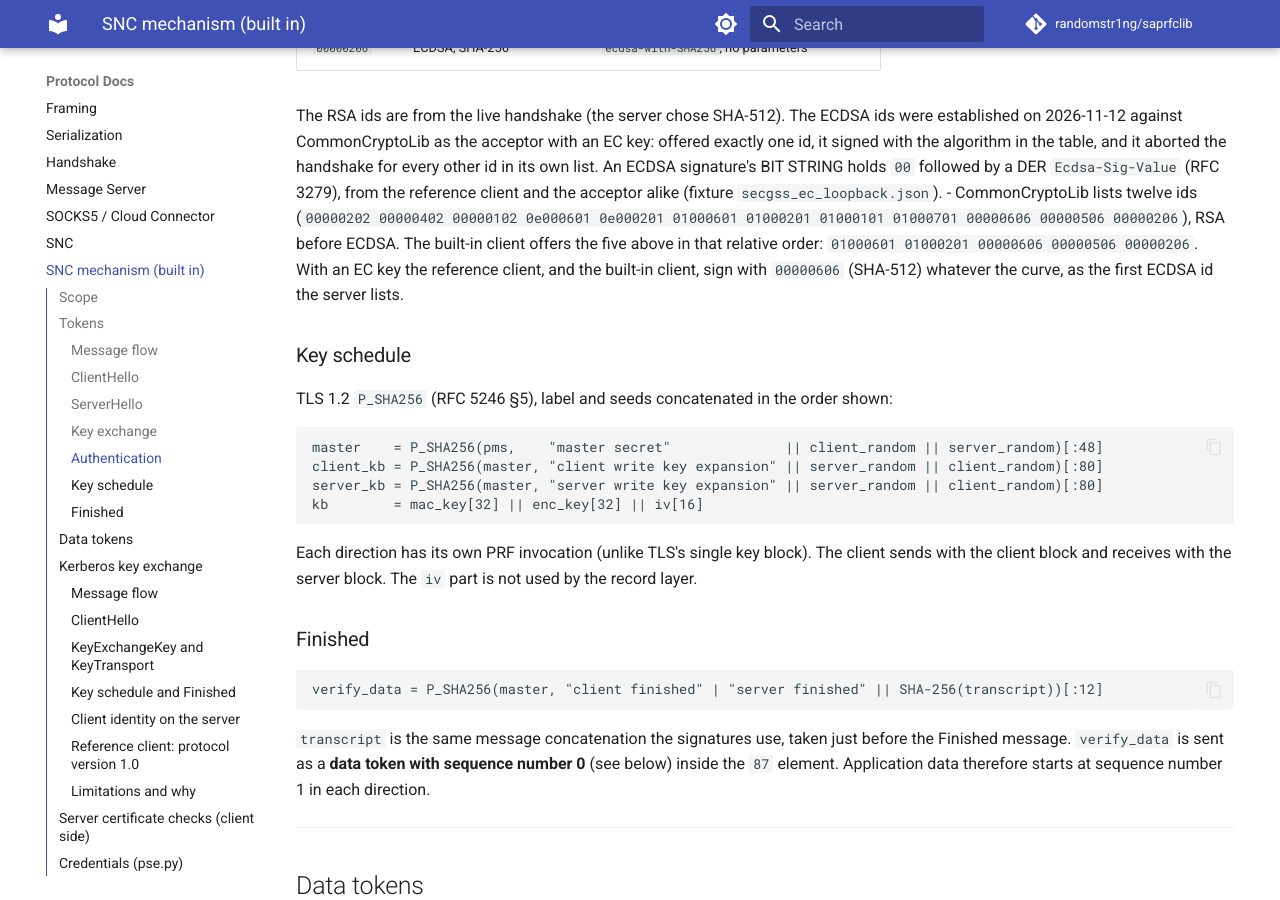
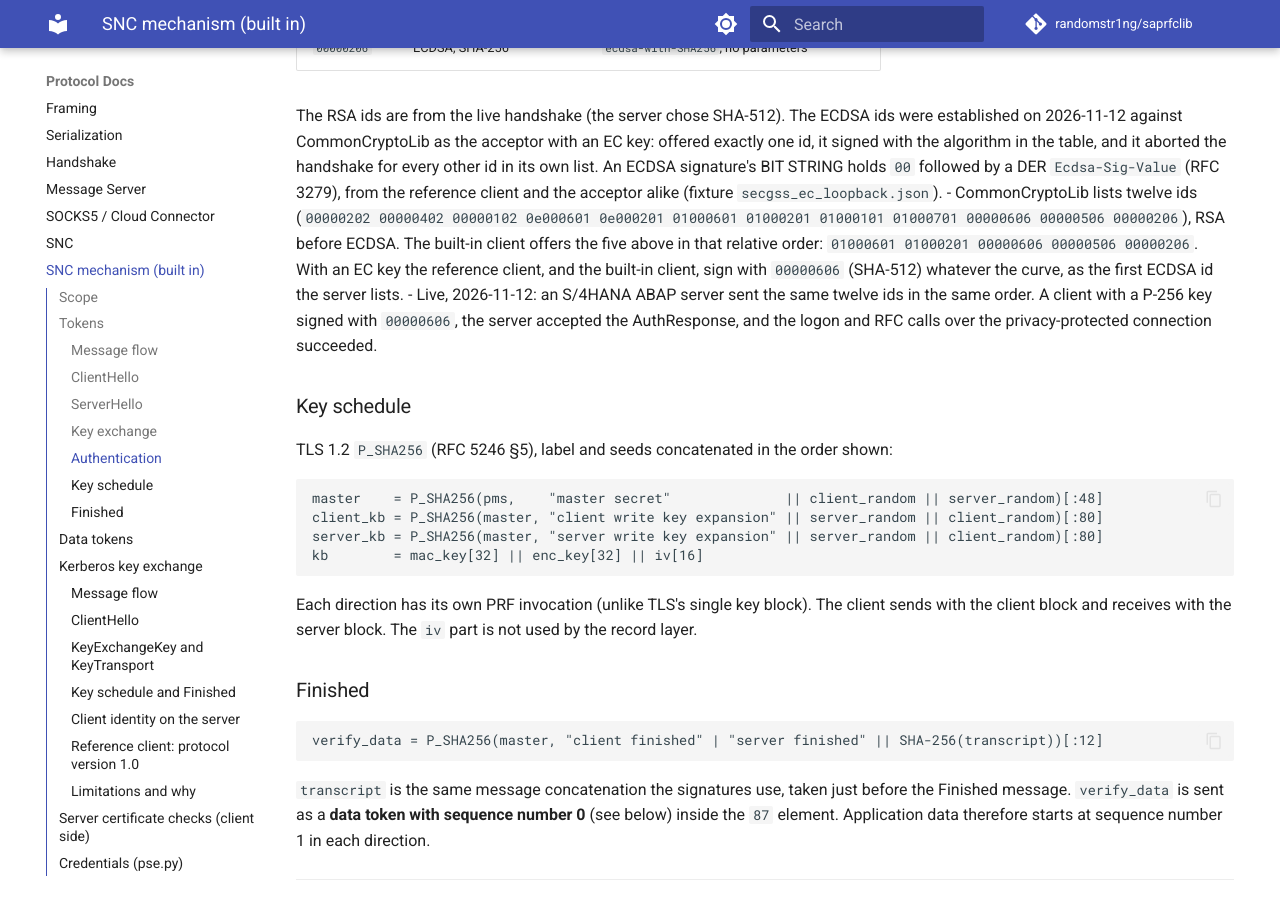
Before and after one commit to randomstr1ng/saprfclib, an MkDocs documentation site: the page built from docs/protocol/snc-mechanism.md, in a window 1280 px wide and 900 px high, scrolled down 3424 px. Built offline with MkDocs 1.6.1 and Material for MkDocs 9.7.7, drawn with Linux system fonts in a browser that asks for light colours; comment, search, counter and statistics services are not loaded.

Commit message:
docs(snc): record the live EC client logon against an S/4HANA system (#64)

```diff
--- a/docs/protocol/snc-mechanism.md
+++ b/docs/protocol/snc-mechanism.md
@@ -150,6 +150,10 @@ The live system answered `01 01 0009 00004000`: version 1.1, suite `0x0009`, chu
   00000606 00000506 00000206`. With an EC key the reference client, and the built-in
   client, sign with `00000606` (SHA-512) whatever the curve, as the first ECDSA id the
   server lists.
+- Live, 2026-11-12: an S/4HANA ABAP server sent the same twelve ids in the same order.
+  A client with a P-256 key signed with `00000606`, the server accepted the
+  AuthResponse, and the logon and RFC calls over the privacy-protected connection
+  succeeded.
 
 ### Key schedule
 
```
Also changed, not shown: CHANGELOG.md (+3 -2 lines).
